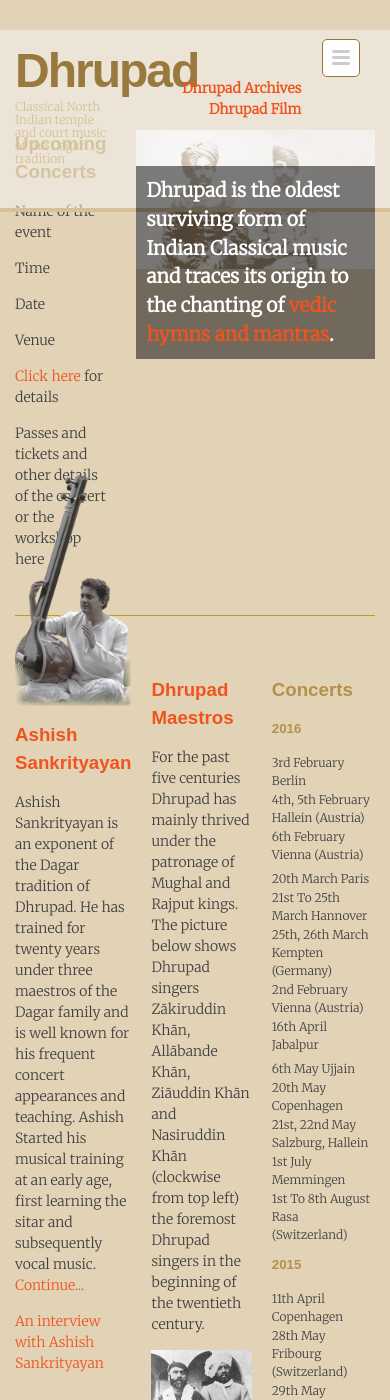
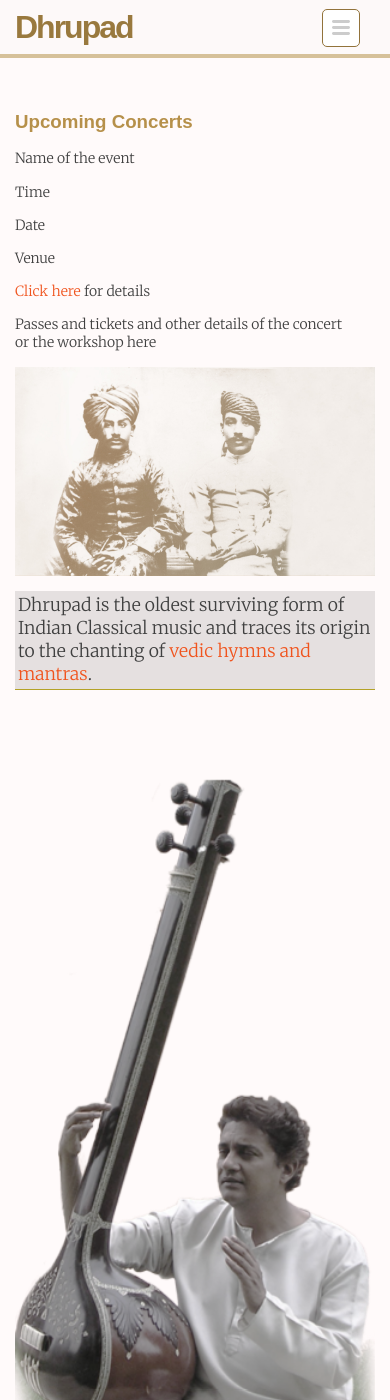
Before and after one commit to sama66/q3, a Jekyll site: the page built from index.html, in a window 390 px wide and 1400 px high. Built offline with Jekyll 4.4.1, drawn with Linux system fonts in a browser that asks for light colours; some web fonts are replaced.

Commit message:
responsive adjust final

```diff
--- a/_includes/footer-2.html
+++ b/_includes/footer-2.html
@@ -1,6 +1,6 @@
 <footer>
   <div class="wrapper">
-    <div class="footer-col-wrapper">
+    <div class="section-flex">
       <div class="footer-col">
         <p>Contact<br/>
         {{ site.email }}</p>
--- a/_includes/homepage.html
+++ b/_includes/homepage.html
@@ -43,8 +43,8 @@
 
 <div class="section">
   <div class="wrapper">
-    <div class="section-3 sub-section">
-      <div class="row section-flex">
+    <div class="section-3 sub-section video-section">
+      <div class="row row-1 section-flex">
         <div class="video-box">
           <div class="video-container">
             <iframe src="https://www.youtube.com/embed/lkJFZqNFyMU" frameborder="0" allowfullscreen></iframe>
@@ -70,7 +70,7 @@
         </div>
       </div>
 
-      <div class="row section-flex">
+      <div class="row row-2 section-flex">
         <div class="video-box">
           <div class="video-container">
             <iframe src="https://www.youtube.com/embed/WTEzsYfIyVk" frameborder="0" allowfullscreen></iframe>
--- a/_sass/_frontpage.scss
+++ b/_sass/_frontpage.scss
@@ -1,14 +1,15 @@
 //SECTION 1
 
-.section {}
+.section {
+  margin-bottom: $spacing-unit;
+  padding: $spacing-unit 0;
+}
 .sub-section {
   border-bottom: 1px solid $nav-color;
 }
 .section-flex {
   display: flex;
   justify-content: space-between;
-  margin-bottom: $spacing-unit;
-  padding: $spacing-unit 0;
 //  background: burlywood;
   img {
     width: 100%;
@@ -55,7 +56,9 @@
   display: inline-block;
   }
 }
-
+.row {
+  margin-bottom: $spacing-unit;
+}
 .video-box {
   flex: 7;
   height: 160px;
--- a/_sass/_responsive.scss
+++ b/_sass/_responsive.scss
@@ -1,12 +1,32 @@
 @media screen and (max-width: $on-laptop) {
-
+  body {
+    background: gainsboro;
+  }
+  .three-column {
+    flex-wrap: wrap;
+  }
+  .three-col-1 {
+    flex: 0 1rem;
+  }
+  .three-col-2 {
+    flex: 1 20rem;
+  }
+  .three-col-3 {
+    flex: auto;
+  }
 }
 
 @media screen and (max-width: $on-palm) {
+  body {
+    background: snow;
+    line-height: 1.3;
+  }
   header {
-    background: rgba(245, 245, 245, 0.5);
+    background: rgba(245, 245, 245, 0.2);
     position: fixed;
     width: 100%;
+    margin-top: 0;
+    padding-bottom: 0;
   }
   .site-title {
         &,
@@ -16,19 +36,50 @@
   }
   .title-wrap {
     float: left;
-    margin: 12px 0;
+    margin: 8px 0;
 
     h1 {
       margin: 0;
+      font-size: 2em;
     }
   }
-  p.description {
+  .out-site,
+  .description {
     display: none;
+  }
+  .site-nav ul {
+    margin: 0 10px;
+  }
+  .trigger {
+    padding: 5px 0;
   }
 
 
+
   .page-content {
-    padding-top: 100px;
+    padding-top: 80px;
+  }
+
+  .section-flex {
+    flex-direction: column;
+  }
+  .splash-picture {
+    flex: 2;
+    .splash-text {
+      color: $text-color;
+      background: rgba(0, 0, 0, 0.1);
+      font-size: 110%;
+      font-weight: normal;
+      position: relative;
+      margin: 0;
+      padding: 3px;
+    }
+  }
+  .video-section {
+      display: none;
+  }
+  .image-overlay {
+    margin: 0;
   }
   .two-column {
     display: block;
@@ -50,5 +101,16 @@
     li {
       margin: 3px;
     }
+  }
+  .three-column {
+    flex-direction: column;
+  }
+  .three-col-2 {
+    margin: 0;
+  }
+  .three-col-3 {
+    background: $background-color;
+    padding: 5px;
+    text-align: left;
+  }
 }
-}
```
